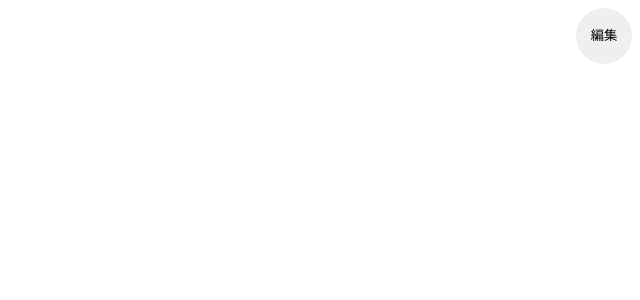
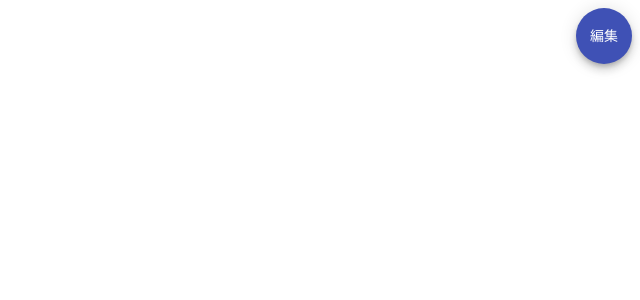
Before and after one commit to srknr/animation-test-angular, an Angular app: page / in a window 1280 px wide. Shown: the top 300 px of the page, without its empty margins (640-1280 px from the left). Built offline with nearby package versions, Linux system fonts and the light colour scheme.

Commit message:
animation追加

```diff
--- a/src/styles.scss
+++ b/src/styles.scss
@@ -4,21 +4,21 @@
 // // Include the common styles for Angular Material. We include this here so that you only
 // // have to load a single css file for Angular Material in your app.
 // // Be sure that you only ever include this mixin once!
-// @include mat-core();
+@include mat-core();
 
 // // Define the palettes for your theme using the Material Design palettes available in palette.scss
 // // (imported above). For each palette, you can optionally specify a default, lighter, and darker
 // // hue. Available color palettes: https://material.io/design/color/
-// $candy-app-primary: mat-palette($mat-indigo);
-// $candy-app-accent:  mat-palette($mat-pink, A200, A100, A400);
+$candy-app-primary: mat-palette($mat-indigo);
+$candy-app-accent:  mat-palette($mat-pink, A200, A100, A400);
 
 // // The warn palette is optional (defaults to red).
-// $candy-app-warn:    mat-palette($mat-red);
+$candy-app-warn:    mat-palette($mat-red);
 
 // // Create the theme object (a Sass map containing all of the palettes).
-// $candy-app-theme: mat-light-theme($candy-app-primary, $candy-app-accent, $candy-app-warn);
+$candy-app-theme: mat-light-theme($candy-app-primary, $candy-app-accent, $candy-app-warn);
 
 // // Include theme styles for core and each component used in your app.
 // // Alternatively, you can import and @include the theme mixins for each component
 // // that you are using.
-// @include angular-material-theme($candy-app-theme);
+@include angular-material-theme($candy-app-theme);
```
Also changed, not shown: src/app/animation.ts (+6 -2 lines).
